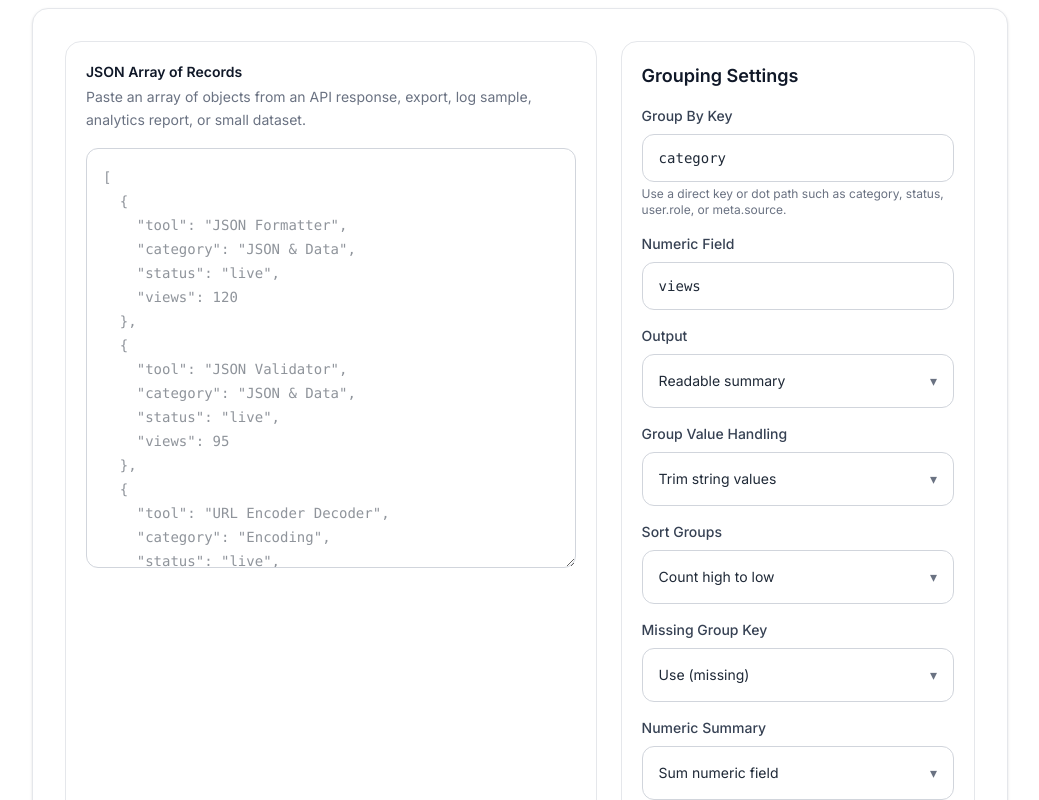
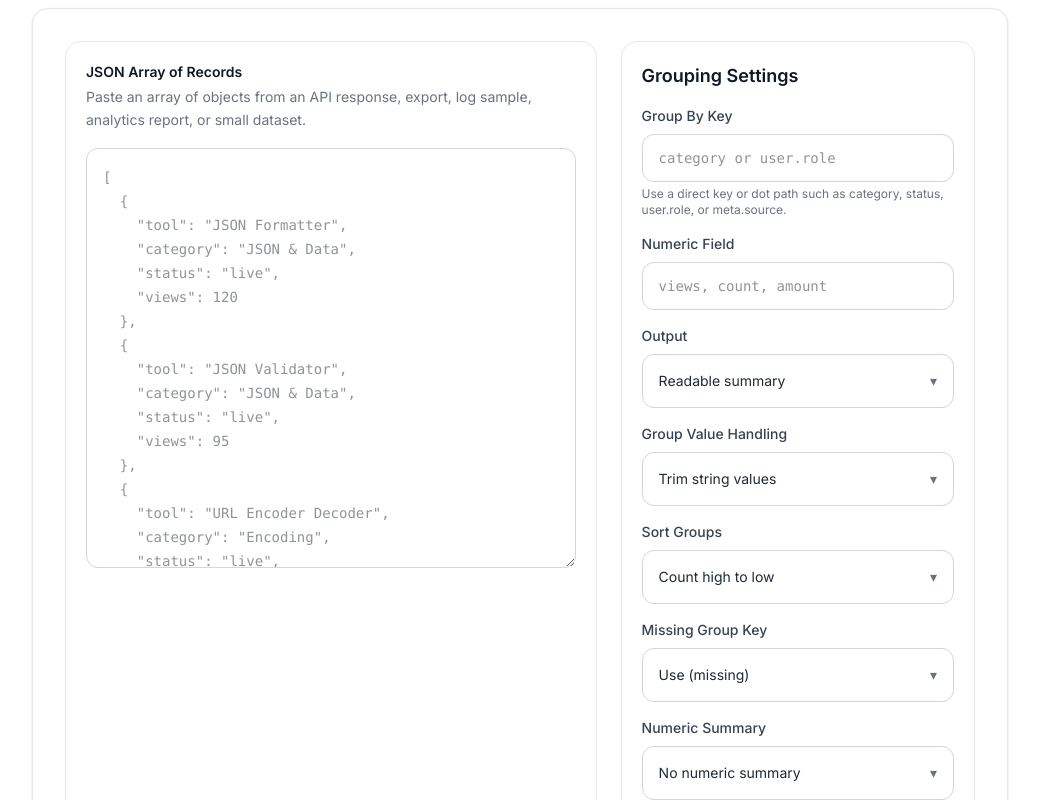
Before and after one commit to vaarunsonawwane-ops/yoryantra-new, a Next.js app: page /tools/json-array-group-by-tool in a window 1280 px wide. Shown: the part 400-1200 px from the top of the page, without its empty margins (120-1159 px from the left). Built offline with nearby package versions, Linux system fonts and the light colour scheme.

Commit message:
Update ToolClient.tsx

```diff
--- a/app/tools/json-array-group-by-tool/ToolClient.tsx
+++ b/app/tools/json-array-group-by-tool/ToolClient.tsx
@@ -69,13 +69,13 @@ const sampleInput = `[
 
 export default function ToolClient() {
   const [input, setInput] = useState("");
-  const [groupKey, setGroupKey] = useState("category");
-  const [numericKey, setNumericKey] = useState("views");
+  const [groupKey, setGroupKey] = useState("");
+  const [numericKey, setNumericKey] = useState("");
   const [outputMode, setOutputMode] = useState<OutputMode>("summary");
   const [groupMode, setGroupMode] = useState<GroupMode>("trimmed");
   const [sortMode, setSortMode] = useState<SortMode>("countDesc");
   const [missingMode, setMissingMode] = useState<MissingMode>("missingLabel");
-  const [numericMode, setNumericMode] = useState<NumericMode>("sum");
+  const [numericMode, setNumericMode] = useState<NumericMode>("none");
   const [flattenNestedObjects, setFlattenNestedObjects] = useState(true);
   const [includeRecordsInJson, setIncludeRecordsInJson] = useState(true);
   const [includePercentages, setIncludePercentages] = useState(true);
@@ -178,13 +178,13 @@ export default function ToolClient() {
 
   const resetAll = () => {
     setInput("");
-    setGroupKey("category");
-    setNumericKey("views");
+    setGroupKey("");
+    setNumericKey("");
     setOutputMode("summary");
     setGroupMode("trimmed");
     setSortMode("countDesc");
     setMissingMode("missingLabel");
-    setNumericMode("sum");
+    setNumericMode("none");
     setFlattenNestedObjects(true);
     setIncludeRecordsInJson(true);
     setIncludePercentages(true);
```
